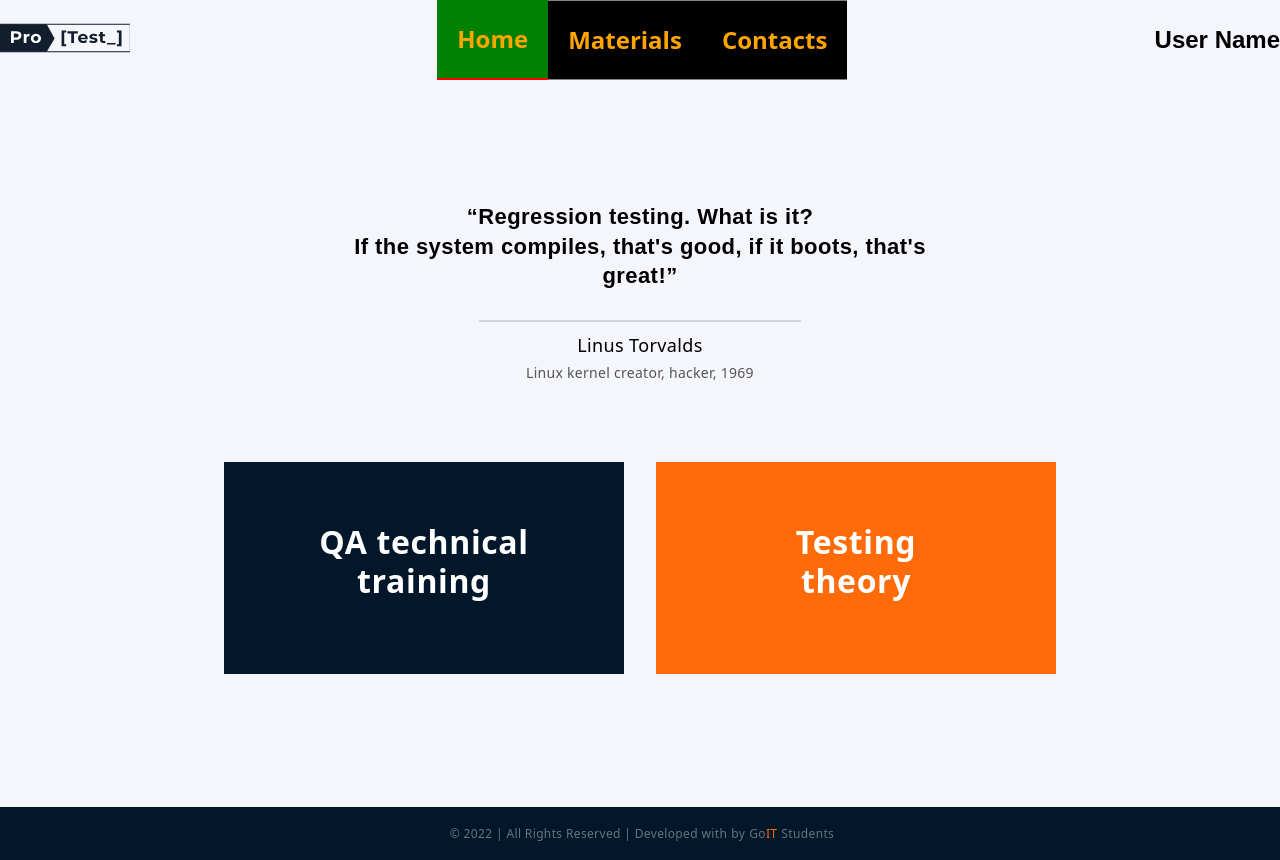
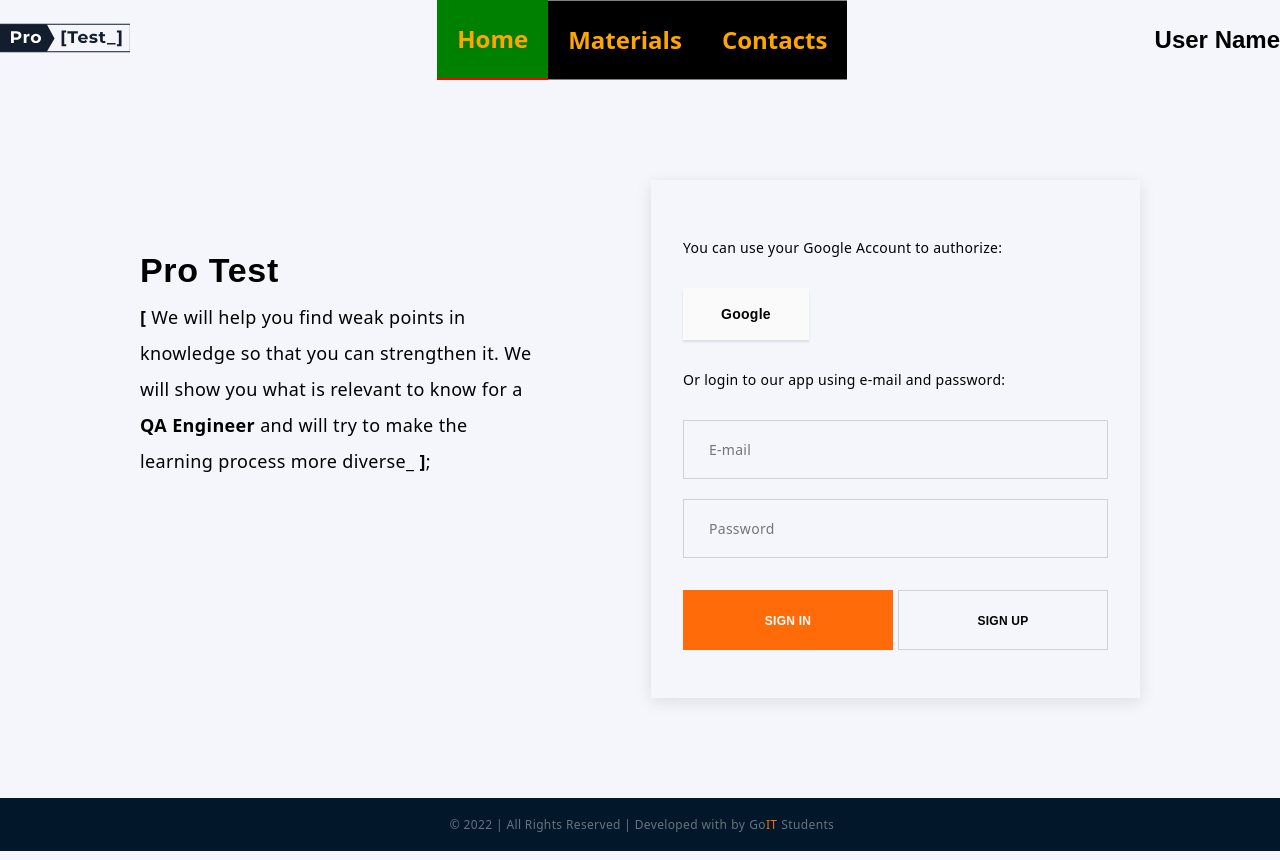
Before and after one commit to OleksandrDomanskyi/react-team-project-pro-test, a React (Create React App) app: page / in a window 1280 px wide. Built offline with nearby package versions, Linux system fonts and the light colour scheme.

Commit message:
add styles

```diff
--- a/src/Routes.jsx
+++ b/src/Routes.jsx
@@ -1,7 +1,7 @@
 import { Navigate, Route, Routes } from "react-router-dom";
 import { lazy, Suspense } from 'react';
 
-const HomePage = lazy(() => import("./pages/HomePage/HomePage"));
+// const HomePage = lazy(() => import("./pages/HomePage/HomePage"));
 const AuthPage = lazy(() => import("./pages/AuthPage/AuthPage"));
 const TestPage = lazy(() => import("./pages/TestPage/TestPage"));
 const ResultsPage = lazy(() => import("./pages/ResultsPage/ResultsPage"));
@@ -12,8 +12,8 @@ const MyRoutes = () => {
     return (
         <Suspense fallback={<p>...Loading</p>}>
             <Routes>
-                <Route path={"/"} element={<HomePage />} />
-                <Route path={"/auth"} element={<AuthPage />} />
+                {/* <Route path={"/"} element={<HomePage />} /> */}
+                <Route path={"/"} element={<AuthPage />} />
                 <Route path={"/test"} element={<TestPage />} />
                 <Route path={"/results"} element={<ResultsPage />} />
                 <Route path={"/useful-info"} element={<UsefulInfoPage />} />
--- a/src/components/AuthForm/AuthForm.jsx
+++ b/src/components/AuthForm/AuthForm.jsx
@@ -1,6 +1,48 @@
+
+import styles from './authForm.module.scss'
+
 const AuthForm = () => {
     return (
-        <></>
+            <form className={styles.form}>
+
+                <p className={styles.text}>You can use your Google Account to authorize:</p>
+
+                <button type='button' className={styles.GoogleButton}> <span className={styles.Google}>Google</span> </button>
+
+                <p className={styles.text}>Or login to our app using e-mail and password:</p>
+
+                <div className={styles.inputs}>
+                    <div className={styles.inputItem}>
+                        <input
+                            className={styles.input}
+                            id="email"
+                            name="email"
+                            type="email"
+                            // value={email}
+                            // onChange={handleChange}
+                            required
+                            placeholder="E-mail" />
+                    </div>
+                    <div className={styles.inputItem}>
+                        <input
+                            className={styles.input}
+                            id="password"
+                            name="password"
+                            type="password"
+                            // value={password}
+                            // onChange={handleChange}
+                            required
+                            placeholder="Password"
+                        />
+                    </div>
+                </div>
+
+                <div className={styles.buttons}>
+                    <button type='button' className={styles.signButtonActive}> <span className={styles.sign}>sign in</span> </button>
+                    <button type='button' className={styles.signButton}> <span className={styles.sign}>sign up</span> </button>
+                </div>
+
+            </form>
     )
 };
 
--- /dev/null
+++ b/src/components/AuthForm/authForm.module.scss
@@ -0,0 +1,109 @@
+@import "../../sass/main.scss";
+
+.form {
+  text-align: start;
+  padding: 40px 20px;
+  box-shadow: 0px 4px 15px rgba(2, 23, 42, 0.1);
+  @include tablet {
+    width: 500px;
+    padding: 60px 32px 48px 32px;
+  }
+}
+.text {
+  font-style: normal;
+  font-weight: 500;
+  font-size: 10px;
+  line-height: 12px;
+  @include tablet {
+    font-size: 14px;
+    line-height: 16px;
+  }
+  @include desktop {
+    letter-spacing: 0.02em;
+  }
+}
+
+.Google {
+  font-style: normal;
+  font-weight: 700;
+  font-size: 14px;
+  line-height: 17px;
+  letter-spacing: 0.02em;
+}
+
+.GoogleButton {
+  border: transparent;
+  background-color: #fafafa;
+  margin: 32px 0;
+  cursor: pointer;
+
+  padding: 17px 38px;
+
+  box-shadow: 0px 2px 2px rgba(0, 0, 0, 0.1);
+}
+
+.inputs {
+  margin: 32px 0;
+}
+
+.input {
+  font-style: normal;
+  font-weight: 500;
+  font-size: 14px;
+  line-height: 17px;
+  letter-spacing: 0.02em;
+
+  color: #bbbbbb;
+
+  padding: 20px 25px;
+
+  width: 240px;
+  @include tablet {
+    width: 425px;
+  }
+
+  background-color: transparent;
+  border: 1px solid #ced2d1;
+}
+
+.inputItem + .inputItem {
+  margin-top: 20px;
+}
+.buttons {
+  display: flex;
+  justify-content: space-between;
+}
+.signButton {
+  background-color: transparent;
+  border: 1px solid #ced2d1;
+  cursor: pointer;
+
+  width: 100px;
+  height: 60px;
+
+  @include tablet {
+    width: 210px;
+  }
+}
+
+.sign {
+  font-style: normal;
+  font-weight: 700;
+  font-size: 10px;
+  line-height: 12px;
+  letter-spacing: 0.02em;
+  text-transform: uppercase;
+
+  @include tablet {
+    font-size: 12px;
+    line-height: 15px;
+  }
+}
+
+.signButtonActive {
+  composes: signButton;
+
+  background-color: var(--accent-color);
+  border: none;
+  color: #fff;
+}
--- a/src/components/Footer/Footer.jsx
+++ b/src/components/Footer/Footer.jsx
@@ -9,7 +9,7 @@ const Footer = () => {
                 <div className={styles.footer}>
                     <p className={styles.text}>&#169; 2022 &#124; All Rights Reserved &#124; Developed with</p>
                     <p className={styles.text}>by</p>
-                    <a className={styles.link} href="https://goit.ua/" target="_blank">Go
+                    <a className={styles.link} href="https://goit.ua/" >Go
                         <span className={styles.item}>IT</span>
                     </a>
                     <Link to='/contacts' className={styles.contacts}>Students</Link>
--- a/src/pages/AuthPage/AuthPage.jsx
+++ b/src/pages/AuthPage/AuthPage.jsx
@@ -1,12 +1,25 @@
 import AuthForm from "../../components/AuthForm";
+
+import styles from './authPage.module.scss'
 
 const AuthPage = () => {
 
     return (
-        <div>
-            <h2>Authorization</h2>
-            <AuthForm />
-        </div>
+        <main>
+            <section className="container">
+                <div  className={styles.sectionContainer}>
+                    <div className={styles.description}>
+                        <h2 className={styles.title}>Pro Test</h2>
+                        <p className={styles.text}>
+                            <span className={styles.bold} >&#91;</span>  We will help you find weak points in knowledge so that you can strengthen it.
+                            We will show you what is relevant to know for a <span className={styles.bold}>QA Engineer</span> and will try to make the
+                            learning process more diverse_ <span className={styles.bold}>&#93;</span>;
+                        </p>
+                    </div>
+                    <AuthForm />
+                </div>
+            </section>
+        </main>
     )
 };
 
--- /dev/null
+++ b/src/pages/AuthPage/authPage.module.scss
@@ -0,0 +1,67 @@
+@import "../../sass/main.scss";
+
+.sectionContainer {
+  padding: 40px 0 35px 0;
+
+  @include tablet {
+    padding: 82px 102px 70px 102px;
+  }
+
+  @include desktop {
+    display: flex;
+    padding: 100px 124px;
+  }
+}
+
+.description {
+  text-align: start;
+  margin-bottom: 24px;
+
+  @include desktop {
+    margin-top: 70px;
+    margin-right: 112px;
+    width: 420px;
+  }
+}
+
+.title {
+  font-style: normal;
+  font-weight: 800;
+  font-size: 20px;
+  line-height: 24px;
+  letter-spacing: 0.02em;
+
+  @include desktop {
+    font-size: 34px;
+    line-height: 41px;
+  }
+
+  margin-bottom: 8px;
+}
+
+.text {
+  font-style: normal;
+  font-weight: 500;
+  font-size: 12px;
+  line-height: 1.67;
+
+  letter-spacing: 0.02em;
+  @include tablet {
+    font-size: 16px;
+    line-height: 2.25;
+  }
+
+  @include desktop {
+    font-size: 18px;
+    line-height: 2;
+  }
+}
+
+.bold {
+  composes: text;
+  font-weight: 600;
+
+  @include desktop {
+    font-weight: 700;
+  }
+}
```
